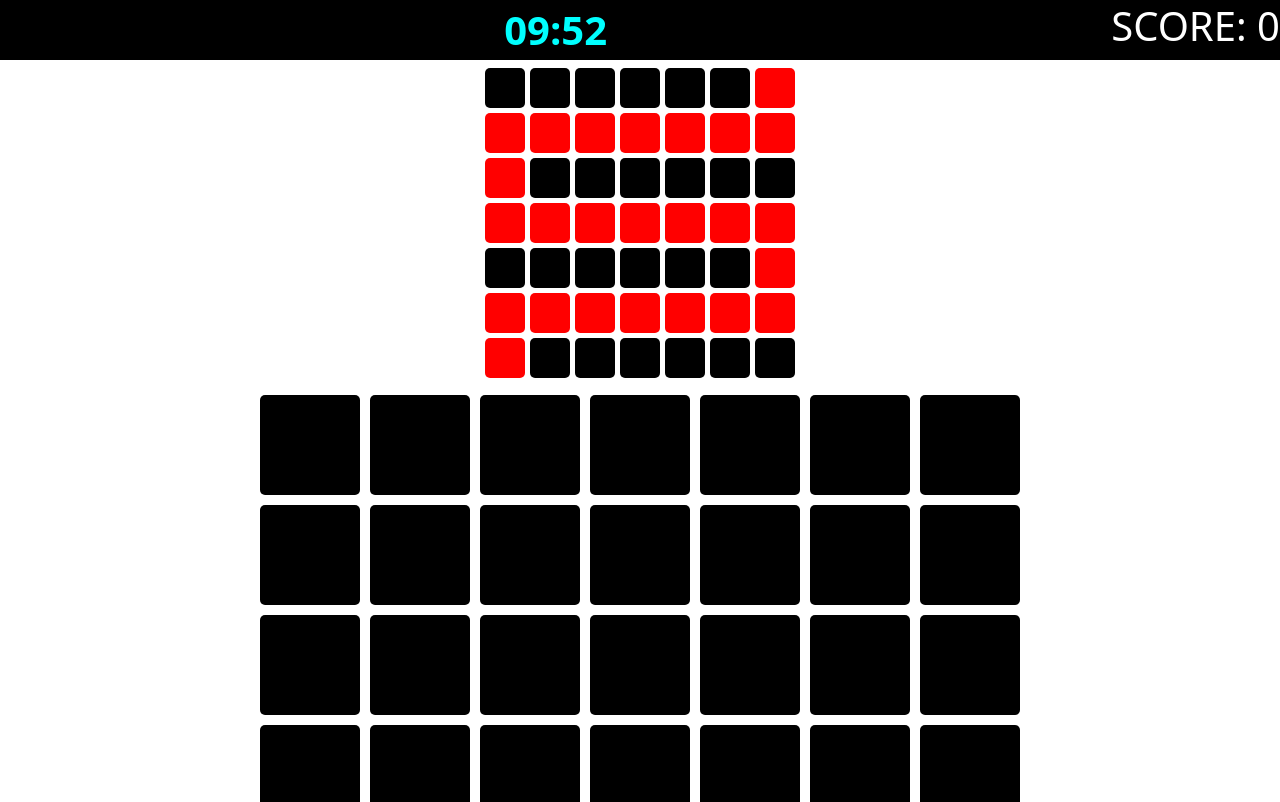
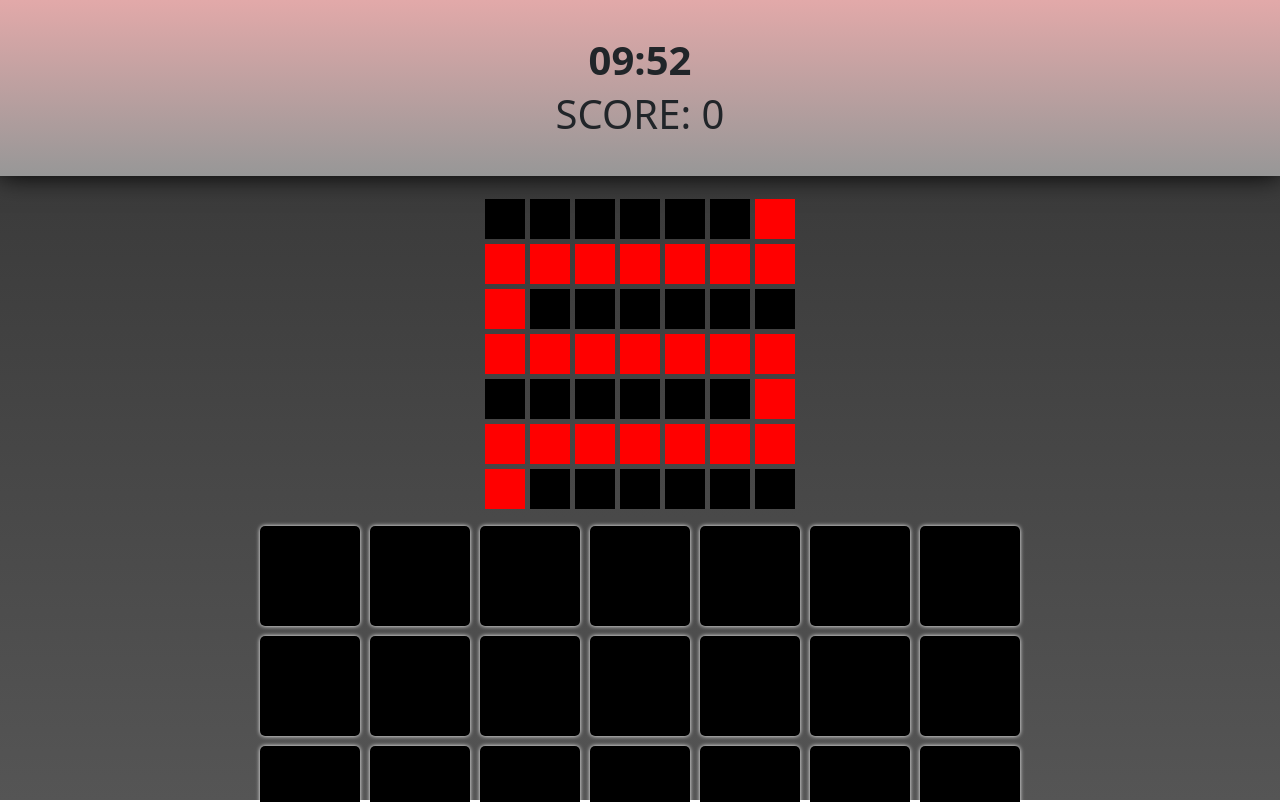
Before and after one commit to BeBo1337/PixelPaint, a React (Vite) app: page / in a window 1280 px wide. Shown: the top 802 px of the page. Built offline with nearby package versions, Linux system fonts and the light colour scheme.

Commit message:
ui changes

```diff
--- a/src/components/TimerCountdown.tsx
+++ b/src/components/TimerCountdown.tsx
@@ -48,11 +48,6 @@ const TimerCountdown: FC<TimerCountdownProps> = ({
                     ? `${styles.timeContainerBlink}`
                     : `${styles.timeContainer}`
             }
-            style={{
-                color: warning ? 'red' : 'aqua',
-                fontSize: `40px`,
-                fontWeight: 'bold'
-            }}
         >
             {calculateTime(timeLeft)}
         </div>
--- a/src/components/gridLayout.tsx
+++ b/src/components/gridLayout.tsx
@@ -62,7 +62,7 @@ const GridLayout: FC<GridLayoutProps> = ({
                             const isHighlighted = canvas[index]?.highlighted
                             return (
                                 <div
-                                    className={`${styles.tile}`}
+                                    className={`${picture ? '' : styles.tile}`}
                                     key={`${i}-${j}`}
                                     style={{
                                         backgroundColor: isHighlighted
--- a/src/components/styles.module.scss
+++ b/src/components/styles.module.scss
@@ -1,35 +1,25 @@
-.tileRow {
-    margin: 10px 10px;
-}
-
-.tile {
-    div {
-        visibility: hidden;
-    }
-    border-radius: 5px;
-    transition: background-color 0.25s ease;
+// app header
+.appStyle {
+    background: linear-gradient(#333, #555555);
+    height: 100vh;
 }
 
 .topBarContainer {
-    background-color: black;
+    background: linear-gradient(#e2a9a9, rgb(151, 151, 151));
+    padding: 30px;
+    text-align: center;
     display: flex;
-    align-items: center;
-    white-space: nowrap;
-    color: white;
-    font-size: 40px;
-}
-
-.timeContainer {
-    width: 100%;
-    margin: auto;
-    text-align: center;
+    flex-direction: column;
+    font-size: 2.5em;
+    font-weight: bold;
+    box-shadow: 0px 0px 25px 0px rgb(0, 0, 0);
+    margin-bottom: 15px;
 }
 
 .timeContainerBlink {
     width: 100%;
     margin: auto;
     text-align: center;
-
     @keyframes blink {
         50% {
             opacity: 0;
@@ -41,3 +31,26 @@
     transition: color 0.25s ease;
     animation: blink 1s linear infinite;
 }
+
+.tileRow {
+    margin: 10px 10px;
+}
+
+.tile {
+    div {
+        visibility: hidden;
+    }
+    border-radius: 5px;
+    transition: background-color 0.25s ease;
+    &:hover {
+        opacity: 0.5;
+        cursor: pointer;
+    }
+    box-shadow: 0px 0px 4px 0px rgb(255, 255, 255);
+}
+
+.timeContainer {
+    width: 100%;
+    margin: auto;
+    text-align: center;
+}
--- a/src/main.tsx
+++ b/src/main.tsx
@@ -2,7 +2,10 @@ import React from 'react'
 import ReactDOM from 'react-dom/client'
 import App from './App'
 import 'bootstrap/dist/css/bootstrap.css'
+import styles from './components/styles.module.scss'
 
 ReactDOM.createRoot(document.getElementById('root') as HTMLElement).render(
-    <App />
+    <div className={`${styles.appStyle}`}>
+        <App />
+    </div>
 )
```
